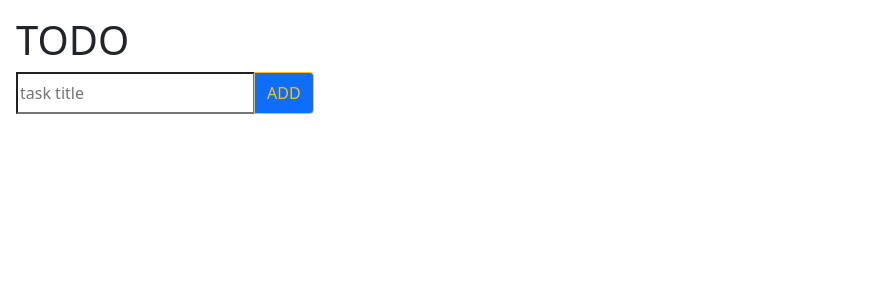
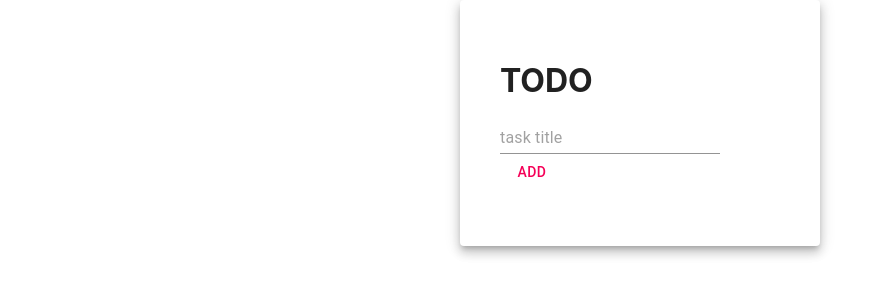
Before and after one commit to It-Shu/testovoe, a React (Create React App) app: page / in a window 1280 px wide. Shown: the top 300 px of the page, without its empty margins (0-873 px from the left). Built offline with nearby package versions, Linux system fonts and the light colour scheme.

Commit message:
use Material ui

```diff
--- a/package.json
+++ b/package.json
@@ -3,11 +3,14 @@
   "version": "0.1.0",
   "private": true,
   "dependencies": {
+    "@material-ui/core": "^4.11.4",
+    "@material-ui/icons": "^4.11.2",
     "@testing-library/jest-dom": "^5.11.4",
     "@testing-library/react": "^11.1.0",
     "@testing-library/user-event": "^12.1.10",
     "@types/bootstrap": "^5.0.15",
     "@types/jest": "^26.0.15",
+    "@types/material-ui": "^0.21.8",
     "@types/node": "^12.0.0",
     "@types/react": "^17.0.0",
     "@types/react-bootstrap": "^0.32.25",
@@ -15,6 +18,7 @@
     "@types/uuid": "^8.3.0",
     "bootstrap": "^5.0.1",
     "bootstrap-icons": "^1.5.0",
+    "material-ui": "^0.20.2",
     "react": "^17.0.2",
     "react-bootstrap": "^1.6.1",
     "react-dom": "^17.0.2",
--- a/src/App.tsx
+++ b/src/App.tsx
@@ -1,6 +1,7 @@
 import React, {useState} from 'react';
 import {TaskType, Todo} from "./Todo";
 import {v1} from "uuid";
+import {Grid, Paper} from "@material-ui/core";
 
 
 function App() {
@@ -22,14 +23,16 @@ function App() {
 
 
     return (
-        <div>
+        <Grid item >
+            <Paper elevation={7} style={{margin: "auto" ,padding: "40px", width: "280px"}}>
             <Todo
                 title={'TODO'}
                 tasks={tasks}
                 removeTask={removeTasks}
                 addTask={addTask}
             />
-        </div>
+            </Paper>
+        </Grid>
     );
 }
 
--- a/src/Todo.tsx
+++ b/src/Todo.tsx
@@ -1,6 +1,6 @@
 import React, {useState} from "react";
-import {Button} from "react-bootstrap";
-import 'bootstrap/dist/css/bootstrap.min.css'
+import {Delete} from "@material-ui/icons";
+import {Button, IconButton, TextField} from "@material-ui/core";
 
 export type TaskType = {
     id: string
@@ -22,7 +22,9 @@ export const Todo = (props: TodoPropsType) => {
 
     // Функция сохранения title  из инпута в Локальный Стейт
     const onChangeTaskTitle = (event: React.ChangeEvent<HTMLInputElement>) => {
-        setTaskTitle(event.currentTarget.value)
+        if (taskTitle !== event.currentTarget.value) {
+            setTaskTitle(event.currentTarget.value)
+        }
     }
 
     // Функция добавление таски без пробелов и затирание инпута после добавления
@@ -39,13 +41,12 @@ export const Todo = (props: TodoPropsType) => {
     }
 
 
-    return <div className='card-body'>
+    return <div>
 
         <h1>{props.title}</h1>
-        <div className='input-group mb-2'>
-            <input
+        <div>
+            <TextField
                 type="text"
-                className="col-form-label -sm"
                 placeholder={'task title'}
                 value={taskTitle}
                 onChange={onChangeTaskTitle}
@@ -53,7 +54,8 @@ export const Todo = (props: TodoPropsType) => {
             />
 
             <Button
-                type="button" className="btn btn-outline-warning"
+                type="button"
+                color="secondary"
                 onClick={addTask}>ADD</Button>
         </div>
 
@@ -62,19 +64,19 @@ export const Todo = (props: TodoPropsType) => {
             {
                 props.tasks.map(t => {
 
-                   /* const onChangeTaskStatus = (event: React.MouseEvent<HTMLSpanElement>) => {
-                        if (event.currentTarget.id) {
-                            return console.log(t.isDone, "Status Changed")
-                        }
-                    }*/
+                     const onChangeTaskStatus = (event: React.MouseEvent<HTMLSpanElement>) => {
+                         if (event.currentTarget.id) {
+                             return console.log(t.isDone, "Status Changed")
+                         }
+                     }
 
                     const onClickRemoveTask = () => {
                         props.removeTask(t.id)
                     }
 
                     return <div key={t.id}>
-                        <div className="custom-control custom-checkbox">
-                           {/* <input type="checkbox" className="custom-control-input" id={t.title}/>
+                        <div>
+                            {/* <input type="checkbox" className="custom-control-input" id={t.title}/>
                             <label className="custom-control-label" htmlFor={t.title}>{t.title}</label>*/}
                             {/*<input type="checkbox"/>
                             <span className="form-check-label" id={t.title}
@@ -82,10 +84,13 @@ export const Todo = (props: TodoPropsType) => {
                             <input type="checkbox" id={t.title}/><label htmlFor={t.title}>
                             {t.title} </label>
 
-                            <Button className="btn btn-outline-danger btn-sm" type="button"
+                            {/*<Button className="btn btn-outline-danger btn-sm" type="button"
                                     onClick={onClickRemoveTask}
                             >X
-                            </Button>
+                            </Button>*/}
+                            <IconButton onClick={onClickRemoveTask}>
+                                <Delete/>
+                            </IconButton>
                         </div>
                     </div>
                 })
```
Also changed, not shown: 1 other file (tests, documents, lock files or other folders).
